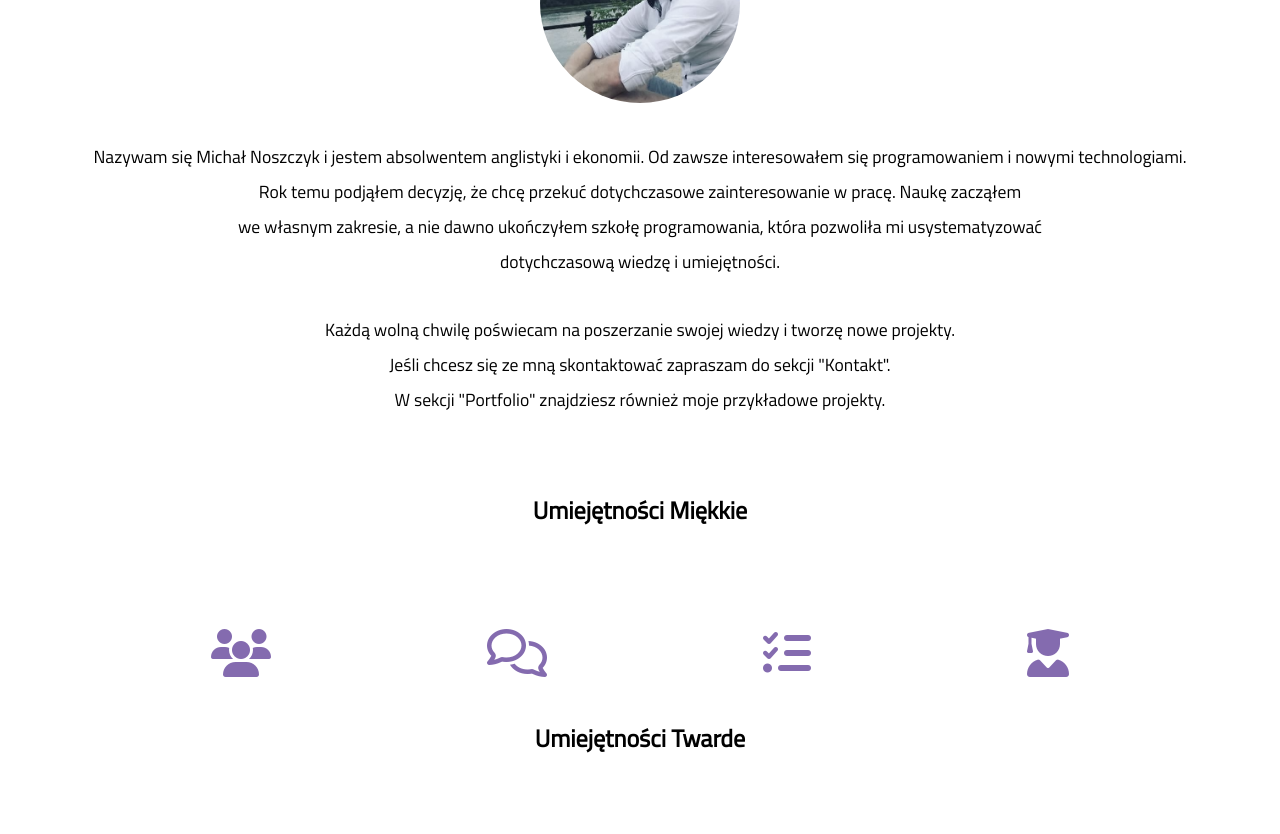
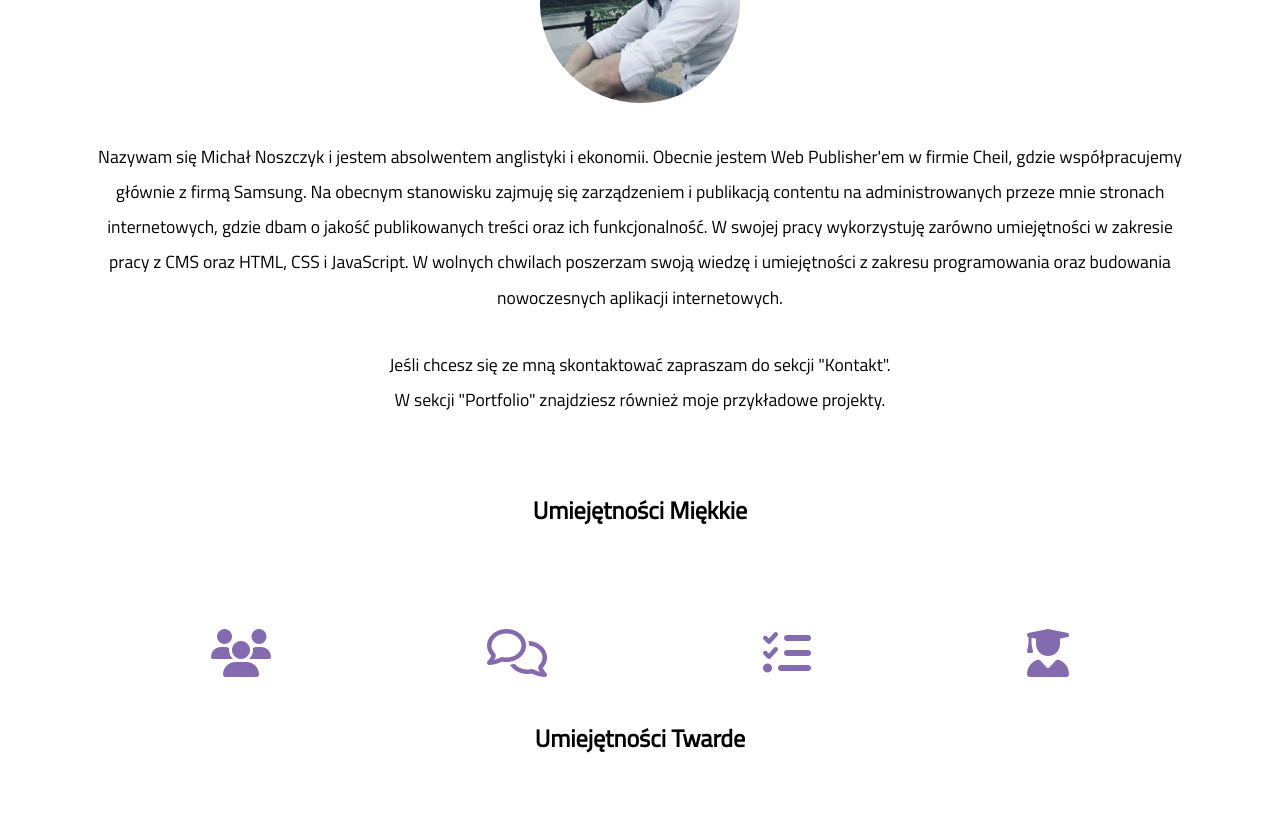
Before and after one commit to noszczykmichal/noszczykmichal.github.io, a plain HTML site: page portfolio/index.html in a window 1280 px wide. Shown: the part 940-1774 px from the top of the page. Drawn offline with Linux system fonts and the light colour scheme; files whose address does not match are found by name.

Commit message:
updated description in section "about me"

```diff
--- a/portfolio/index.html
+++ b/portfolio/index.html
@@ -49,14 +49,15 @@
                 <hr class="section__header-title-underline">
             </header>
             <img src="img/about-me.jpg" class="about-me__image" alt="Michał Noszczyk">
-            <p class="about-me__text">Nazywam się Michał Noszczyk i jestem absolwentem anglistyki i ekonomii. Od zawsze
-                interesowałem się
-                programowaniem i nowymi technologiami. Rok temu podjąłem decyzję, że chcę przekuć dotychczasowe
-                zainteresowanie w pracę. Naukę zacząłem<br>we własnym zakresie, a nie dawno ukończyłem szkołę
-                programowania,
-                która pozwoliła mi usystematyzować<br>dotychczasową wiedzę i umiejętności.</p>
-            <p class="about-me__text">Każdą wolną chwilę poświecam na poszerzanie swojej wiedzy i tworzę nowe
-                projekty.<br>Jeśli chcesz się ze mną
+            <p class="about-me__text">Nazywam się Michał Noszczyk i jestem absolwentem anglistyki i ekonomii. Obecnie
+                jestem Web Publisher'em w firmie <a href="https://cheil.com/pl" target="_blank">Cheil</a>, gdzie
+                współpracujemy głównie z firmą Samsung.
+                Na obecnym stanowisku zajmuję się zarządzeniem i publikacją contentu na administrowanych przeze mnie
+                stronach internetowych, gdzie dbam o jakość publikowanych treści oraz ich
+                funkcjonalność. W swojej pracy wykorzystuję zarówno umiejętności w zakresie pracy z CMS oraz HTML, CSS i
+                JavaScript. W wolnych chwilach poszerzam swoją wiedzę i umiejętności z zakresu programowania oraz
+                budowania nowoczesnych aplikacji internetowych.</p>
+            <p class="about-me__text">Jeśli chcesz się ze mną
                 skontaktować zapraszam do sekcji <a href="#contact">"Kontakt"</a>.<br>W sekcji <a
                     href="#portfolio">"Portfolio"</a> znajdziesz również moje przykładowe projekty.</p>
             <div class="skills">
```
